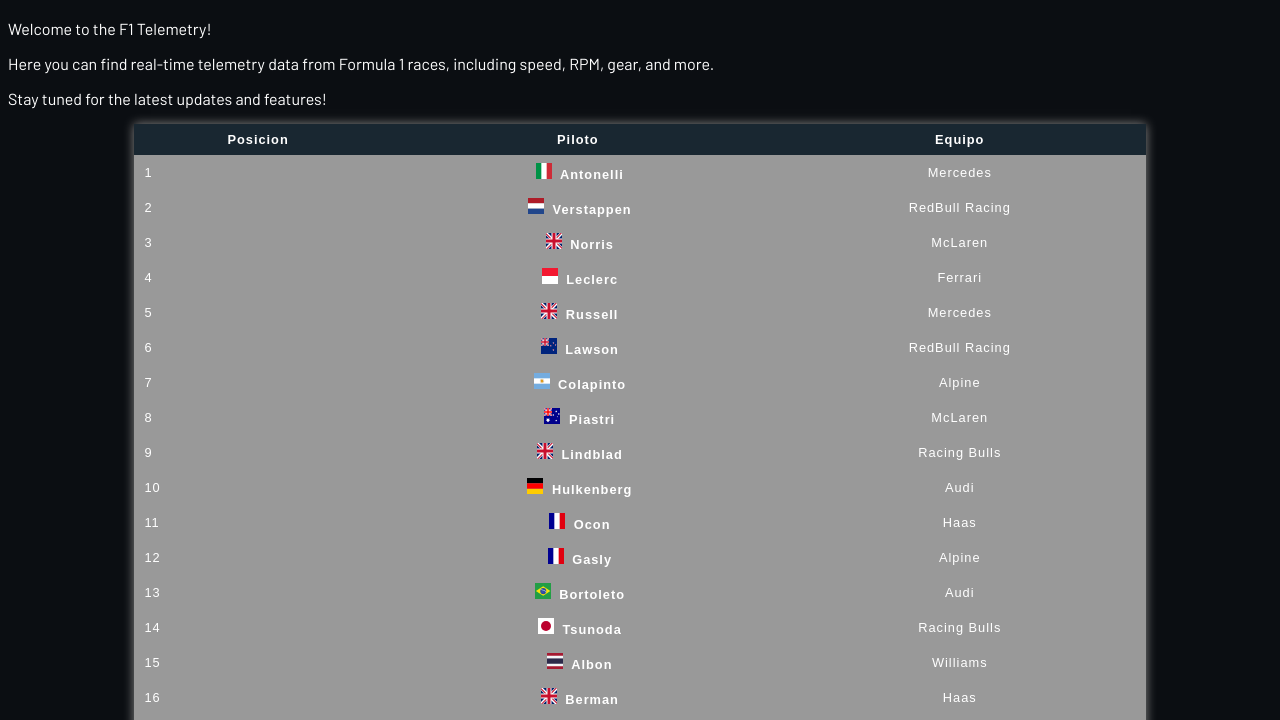
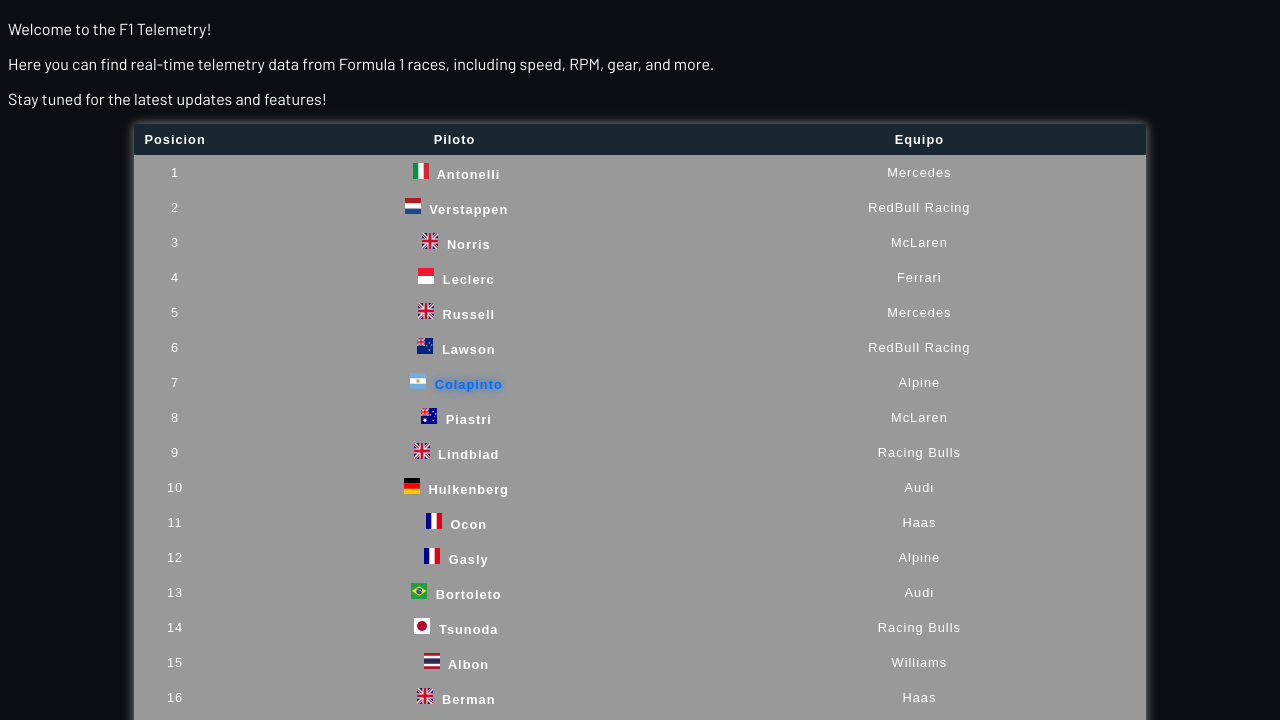
Before and after one commit to Jesutol/f1-tpo, a plain HTML site: page index.html in a window 1280 px wide. Shown: the part 62-782 px from the top of the page. Drawn offline with Linux system fonts and the light colour scheme.

Commit message:
la posicion la hice mas chica y puse color a colapinto

```diff
--- a/index.html
+++ b/index.html
@@ -13,13 +13,12 @@
       Here you can find real-time telemetry data from Formula 1 races, including
       speed, RPM, gear, and more.
     </p>
-
     <p>Stay tuned for the latest updates and features!</p>
 
     <table>
       <thead>
         <tr>
-          <th scope="col">Posicion</th>
+          <th scope="col" id="posicion">Posicion</th>
           <th scope="col">Piloto</th>
           <th scope="col">Equipo</th>
         </tr>
@@ -90,7 +89,7 @@
           <th scope="row">
             <div class="Piloto">
               <img src="img/ar.svg" alt="Argentina" class="bandera" />
-              <span class="nombre">Colapinto</span>
+              <span class="nombre Colapinto">Colapinto</span>
             </div>
           </th>
           <td>Alpine</td>
--- a/style.css
+++ b/style.css
@@ -14,6 +14,7 @@
   margin: auto;
   width: 80%;
   box-shadow: 0px 0px 10px #888;
+  text-align:center;
 }
 
 caption {
@@ -55,3 +56,12 @@
   height: 16px;
   object-fit: contain;
 }
+
+.Colapinto{
+  color:#006eff;
+  text-shadow: 0px 0px 10px #006eff;
+}
+
+#posicion{
+  width: 3%;
+}
```
